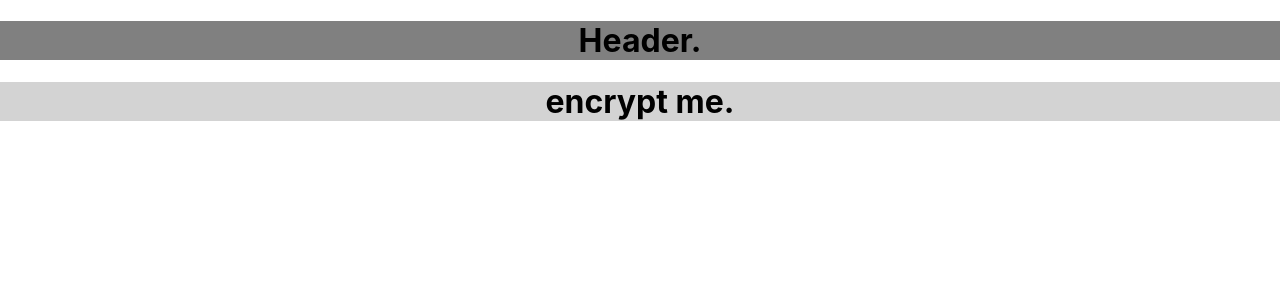
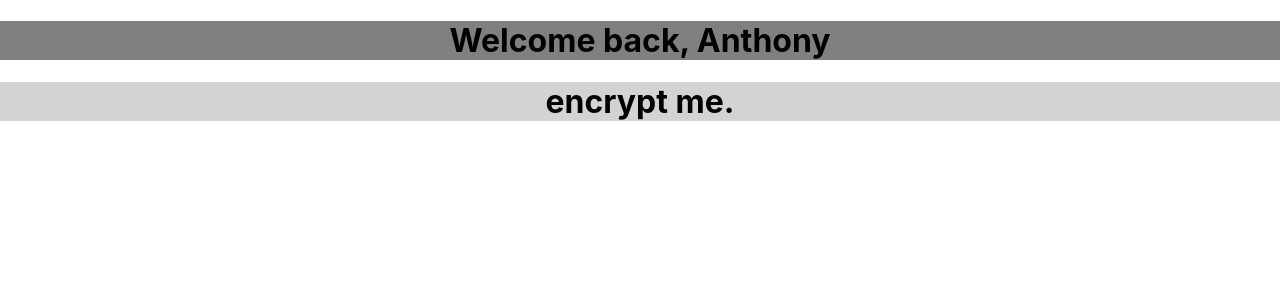
Before and after one commit to arn-foto/encrypt-me, a React (Create React App) app in the folder encrypt-me/: page / in a window 1280 px wide. Shown: the top 300 px of the page. Built offline with nearby package versions, Linux system fonts and the light colour scheme.

Commit message:
+ Update npm issues

```diff
--- a/encrypt-me/src/components/Header.js
+++ b/encrypt-me/src/components/Header.js
@@ -5,7 +5,7 @@ function Header() {
 	return (
 		<div>
 			<HeaderContainer>
-				<h1>Header.</h1>
+				<h1>Welcome back, Anthony</h1>
 			</HeaderContainer>
 		</div>
 	);
```
